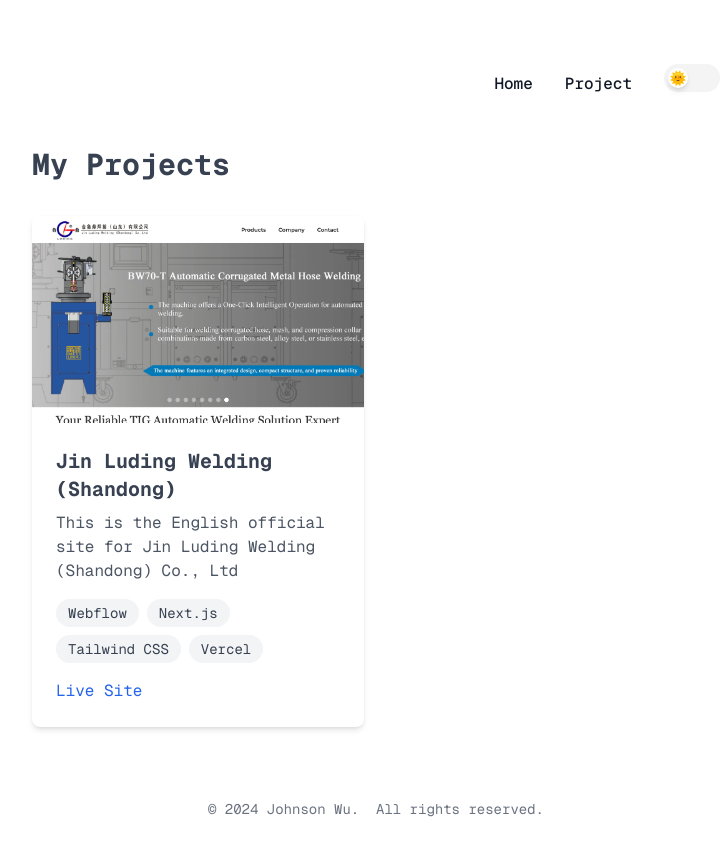
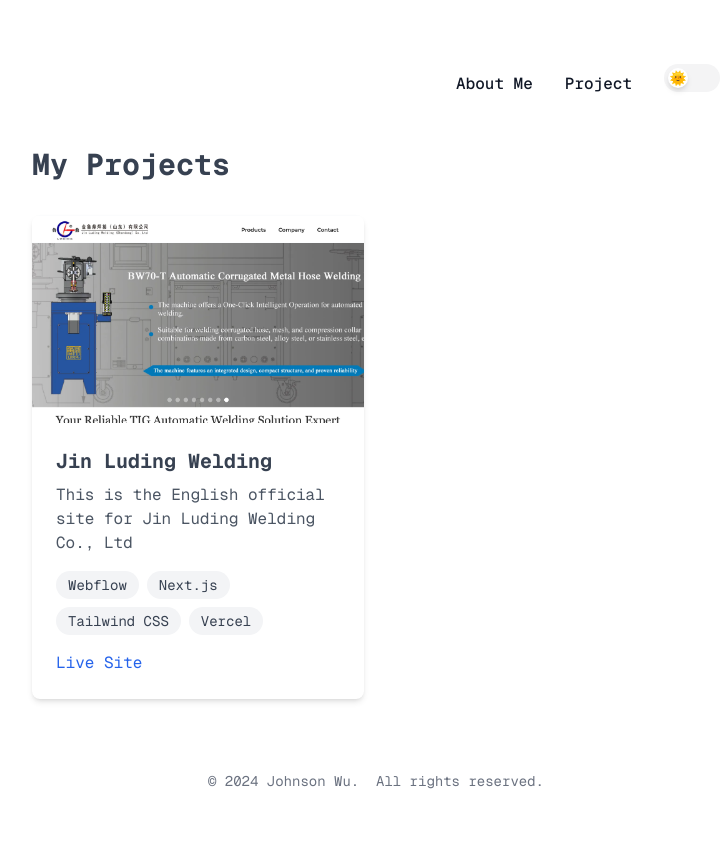
Before and after one commit to XiupingWu/Portfolio, a Next.js app: page /project in a window 1280 px wide. Shown: the top 856 px of the page, without its empty margins (264-986 px from the left). Built offline with nearby package versions, Linux system fonts and the light colour scheme.

Commit message:
Update content

```diff
--- a/src/app/page.tsx
+++ b/src/app/page.tsx
@@ -27,7 +27,7 @@
             I&apos;ve also gained valuable experience through active participation in open-source projects.
             <br />
             <br />
-            Currently, I manage the official website for a globally recognized TIG automatic welding machine company,
+            Currently, I manage the CMS of official website for a globally recognized TIG automatic welding machine company,
             handling maintenance, content updates, and community engagement to strengthen its online presence.
           </p>
 
--- a/src/data/navlinks.ts
+++ b/src/data/navlinks.ts
@@ -1,6 +1,6 @@
 const navlinks = [
   {
-    label: 'Home',
+    label: 'About Me',
     href: '/'
   },
   // {
--- a/src/data/projects.ts
+++ b/src/data/projects.ts
@@ -13,9 +13,9 @@
 const projects: ProjectInterface[] = [
   {
     id: 1,
-    title: "Jin Luding Welding (Shandong)",
+    title: "Jin Luding Welding",
     imageUrl: '/projects/www.ludingweld.com_.png',
-    description: "This is the English official site for Jin Luding Welding (Shandong) Co., Ltd",
+    description: "This is the English official site for Jin Luding Welding Co., Ltd",
     technologies: ["Webflow", "Next.js", "Tailwind CSS", "Vercel"],
     siteUrl: "https://www.ludingweld.com"
   },
```
